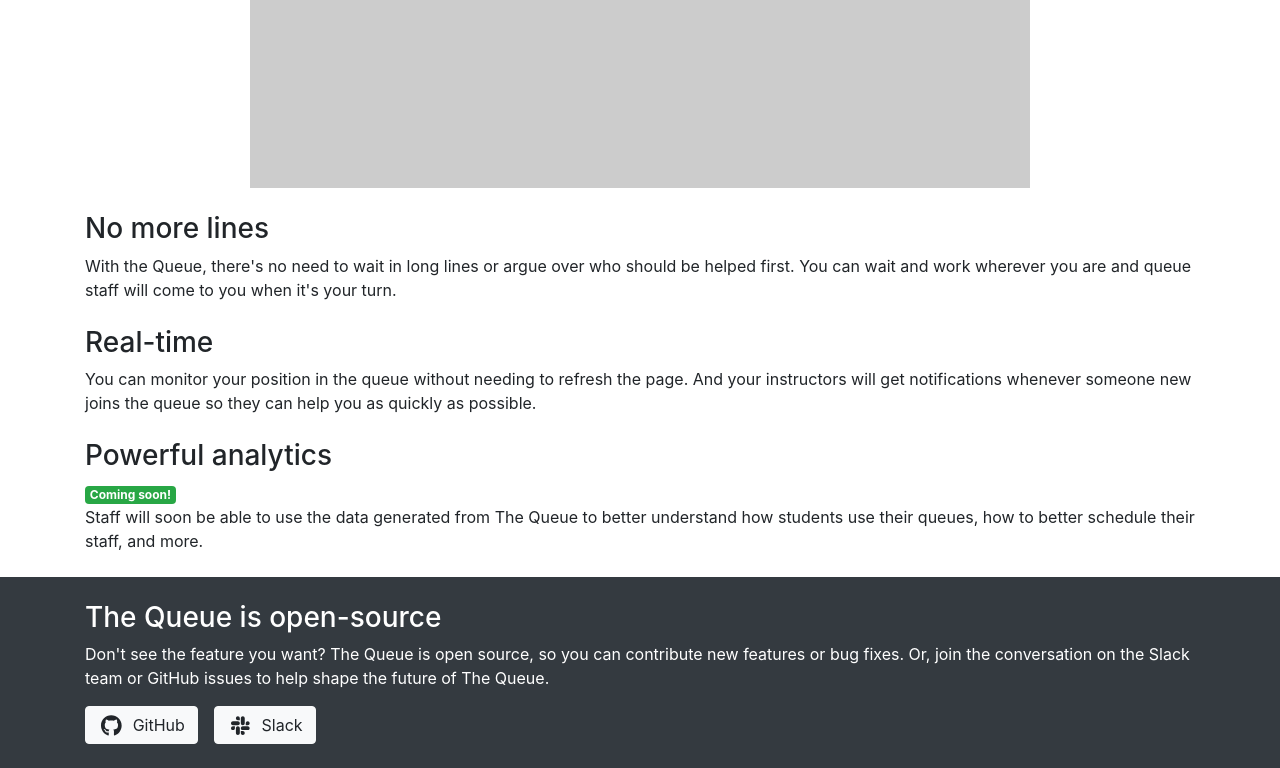
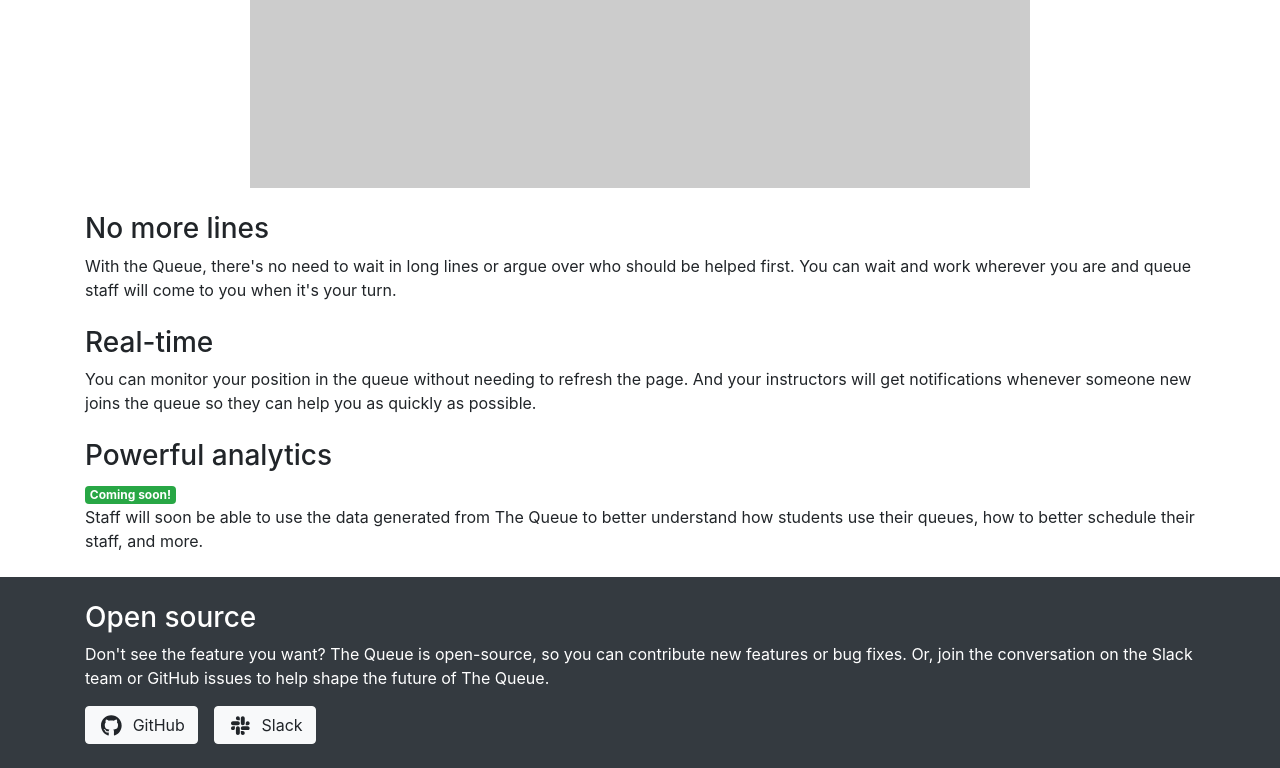
Before and after one commit to illinois/queue-info, a Next.js app: page / in a window 1280 px wide. Shown: the part 678-1446 px from the top of the page. Built offline with nearby package versions, Linux system fonts and the light colour scheme.

Commit message:
Minor tweaks

```diff
--- a/pages/index.js
+++ b/pages/index.js
@@ -30,8 +30,8 @@ export default () => (
       <img src="https://via.placeholder.com/780x438?text=Video+goes+here" className="dummy-video ml-auto mr-auto mb-4 d-block" />
       <h3>No more lines</h3>
       <p className="mb-4">
-        With the Queue, there's no need to wait in long lines or argue over who should be helped first.
-        You can wait and work wherever you are and queue staff will come to you when it's your turn.
+        With the Queue, there&apos;s no need to wait in long lines or argue over who should be helped first.
+        You can wait and work wherever you are and queue staff will come to you when it&apos;s your turn.
       </p>
 
       <h3>Real-time</h3>
@@ -51,10 +51,10 @@ export default () => (
       <Container>
         <Row >
           <Col>
-            <h3>The Queue is open-source</h3>
+            <h3>Open source</h3>
             <p>
-              Don't see the feature you want? The Queue is open
-              source, so you can contribute new features or bug fixes. Or, join the
+              Don&apos;t see the feature you want? The Queue is open-source,
+              so you can contribute new features or bug fixes. Or, join the
               conversation on the Slack team or GitHub issues to help shape the
               future of The Queue.
             </p>
```
